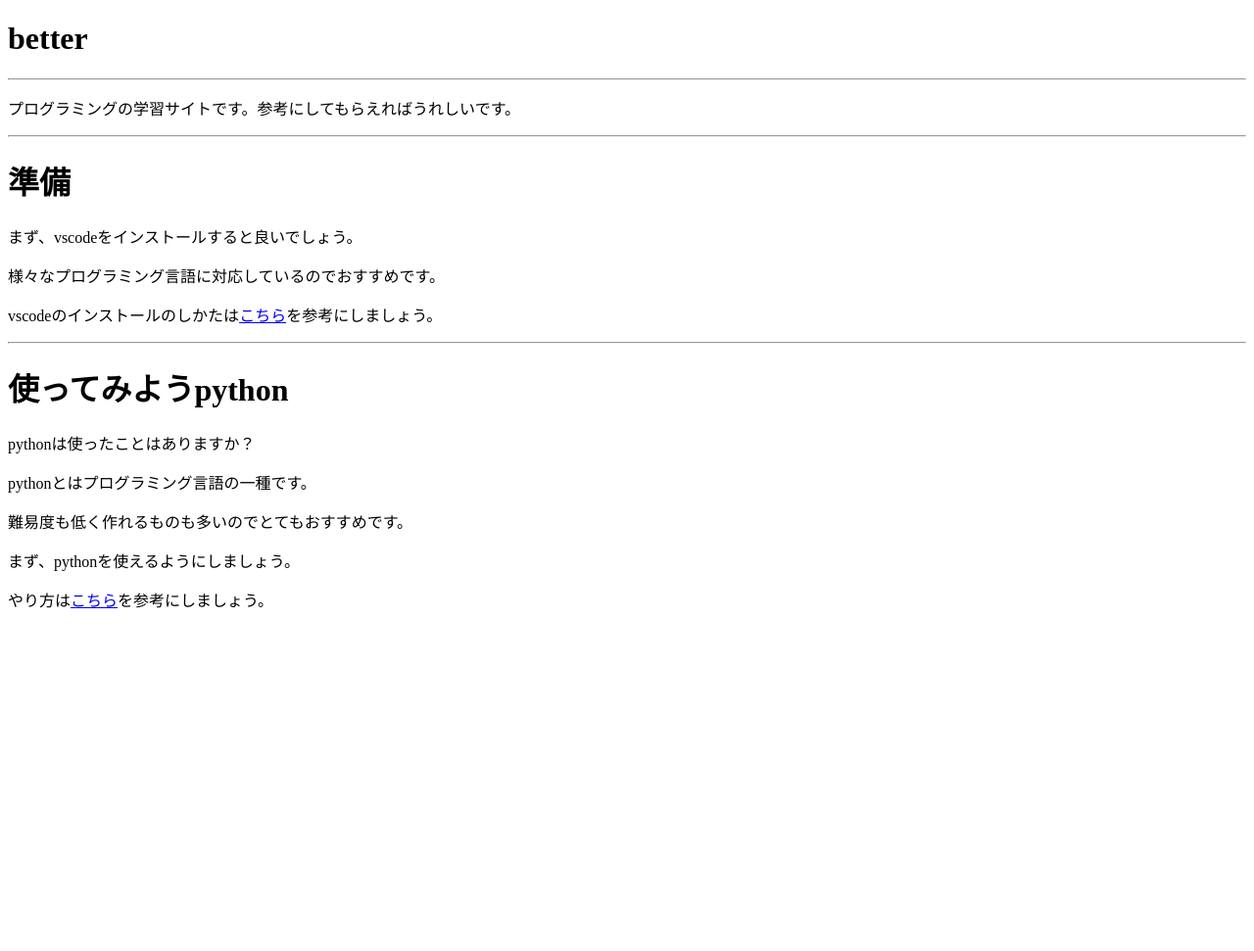
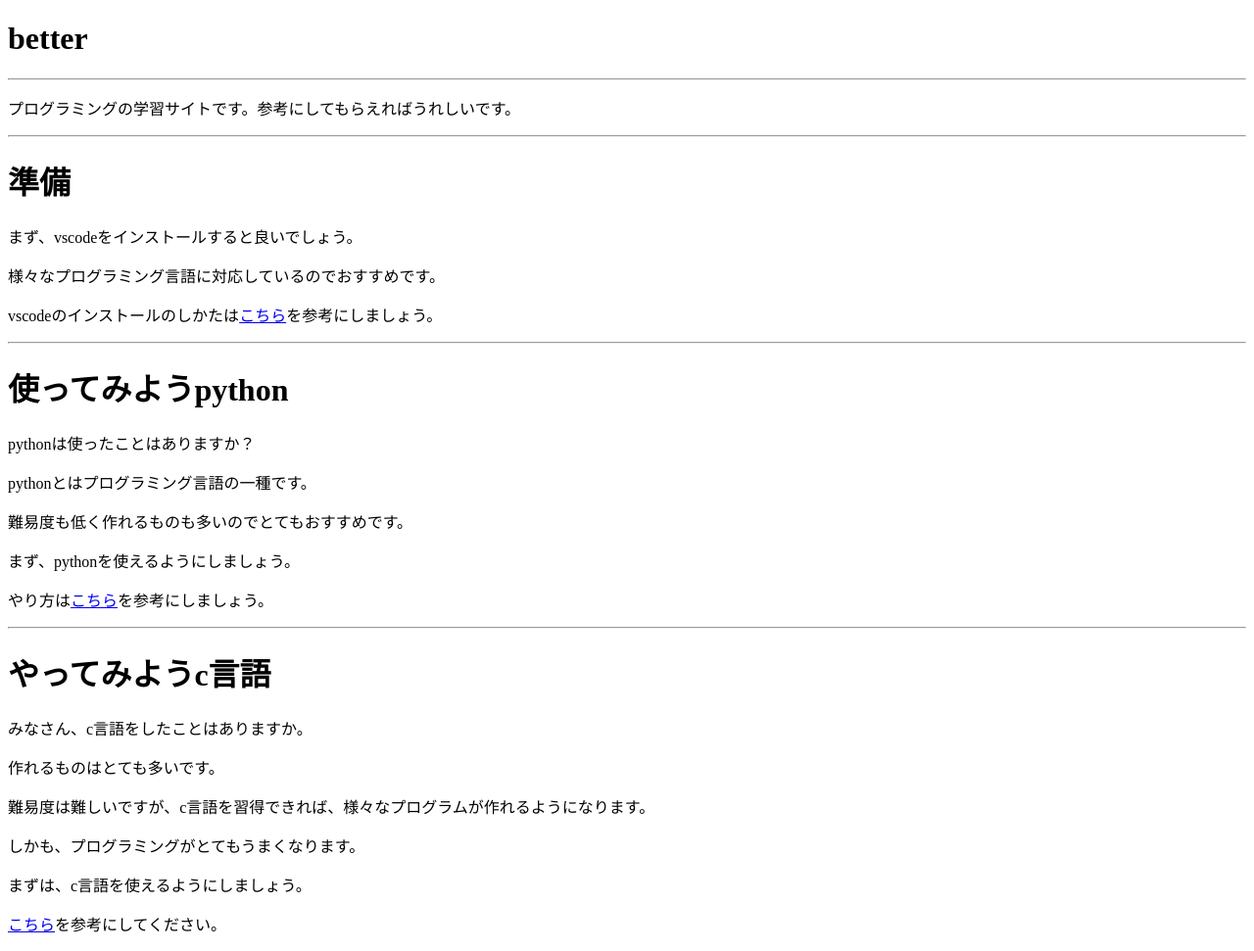
Before and after one commit to ken7python/better, a plain HTML site: page index.htm in a window 1280 px wide. Shown: the whole page at 98% size. Before the commit the page ends 800 px from the top, so only its background shows below. Drawn offline with Linux system fonts and the light colour scheme.

Commit message:
Add files via upload

```diff
--- a/index.htm
+++ b/index.htm
@@ -21,6 +21,14 @@
     <p>難易度も低く作れるものも多いのでとてもおすすめです。</p>
     <p>まず、pythonを使えるようにしましょう。</p>
     <p>やり方は<a href="https://ken7python.github.io/better/python.htm" target="_blank">こちら</a>を参考にしましょう。</p>
+    <hr>
+    <h1>やってみようc言語</h1>
+    <p>みなさん、c言語をしたことはありますか。</p>
+    <p>作れるものはとても多いです。</p>
+    <p>難易度は難しいですが、c言語を習得できれば、様々なプログラムが作れるようになります。</p>
+    <p>しかも、プログラミングがとてもうまくなります。</p>
+    <p>まずは、c言語を使えるようにしましょう。</p>
+    <p><a href="https://ken7python.github.io/better/c_language.htm">こちら</a>を参考にしてください。</p>
 </body>
 
 </html>
```
